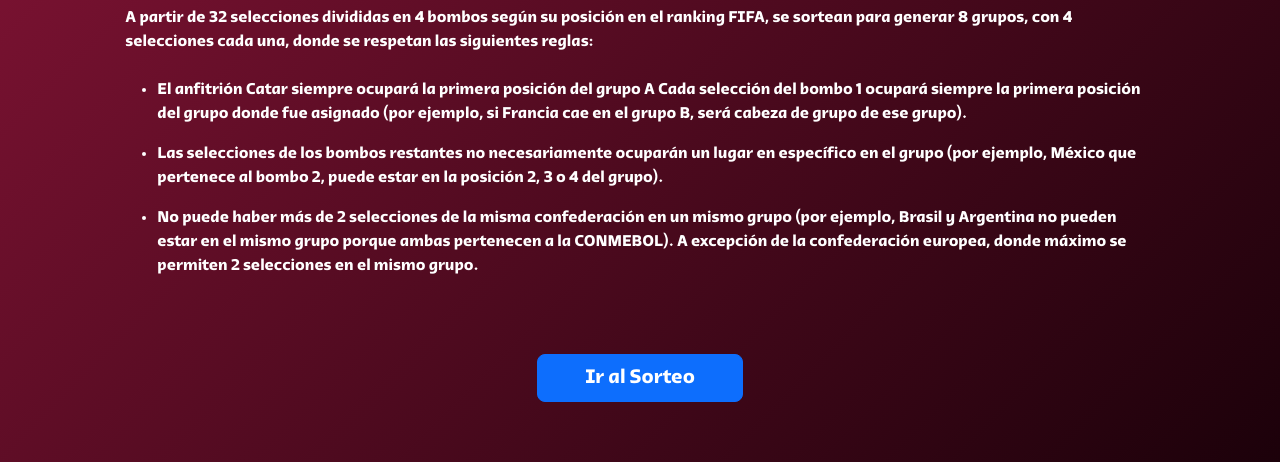
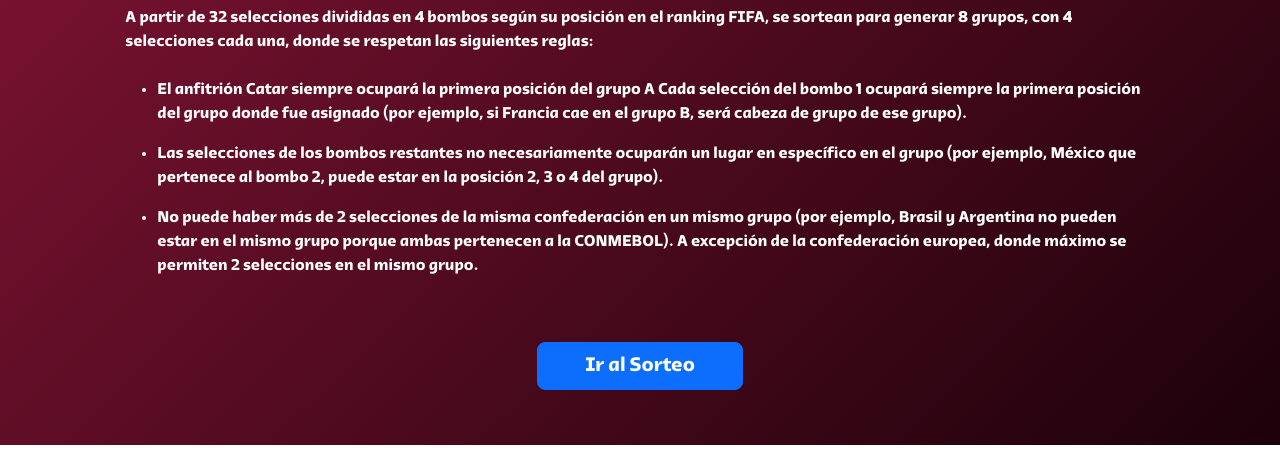
Before and after one commit to tomiban/simulador-sorteo-qatar, a plain HTML site: page index.html in a window 1280 px wide. Shown: the part 355-817 px from the top of the page. Drawn offline with nearby package versions, Linux system fonts and the light colour scheme; some packages are replaced by stand-ins of ours; a script that the page names is missing.

Commit message:
btn fix padding

```diff
--- a/index.html
+++ b/index.html
@@ -83,13 +83,13 @@
 
 				<div
 					id="btn"
-					class="row d-flex align-items-center justify-content-center py-5">
+					class="row d-flex align-items-center justify-content-center py-4">
 					<button
-						class="col-12 col-sm-5 col-md-5 col-lg-2 col-xl-2 my-1 mx-2 btn btn-warning btn-lg d-none">Reglas
+						class="col-10 col-sm-5 col-md-5 col-lg-2 col-xl-2 my-1 mx-2 btn btn-warning btn-lg d-none">Reglas
 					</button>
 
 					<div
-						class="col-12 my-1 col-sm-6 col-md-6 col-lg-3 col-xl-2 col-xxl-1 mx-2 p-0">
+						class="col-10 my-3 col-sm-6 col-md-6 col-lg-3 col-xl-2 col-xxl-1 mx-2 p-0">
 						<button class="col-12 btn btn-primary btn-lg">Ir al Sorteo</button>
 					</div>
 				</div>
--- a/js/main.js
+++ b/js/main.js
@@ -145,7 +145,7 @@ const realizarSorteo = bombos => {
 						}
 					}
 				}
-				//si el sorteo queda imposibilitado por el max de conferencias se hace de nuevo (ERROR --< pushea los equipos restantes del sorteo fallado)
+				//Si el sorteo queda imposibilitado por el max de conferencias se hace de nuevo (ERROR --< pushea los equipos restantes del sorteo fallado, no se como arreglarlo y coderAsk no me dio respuesta!)
 				if (ATTEMPS === 100) {
 					reiniciarSorteo();
 					return;
```
